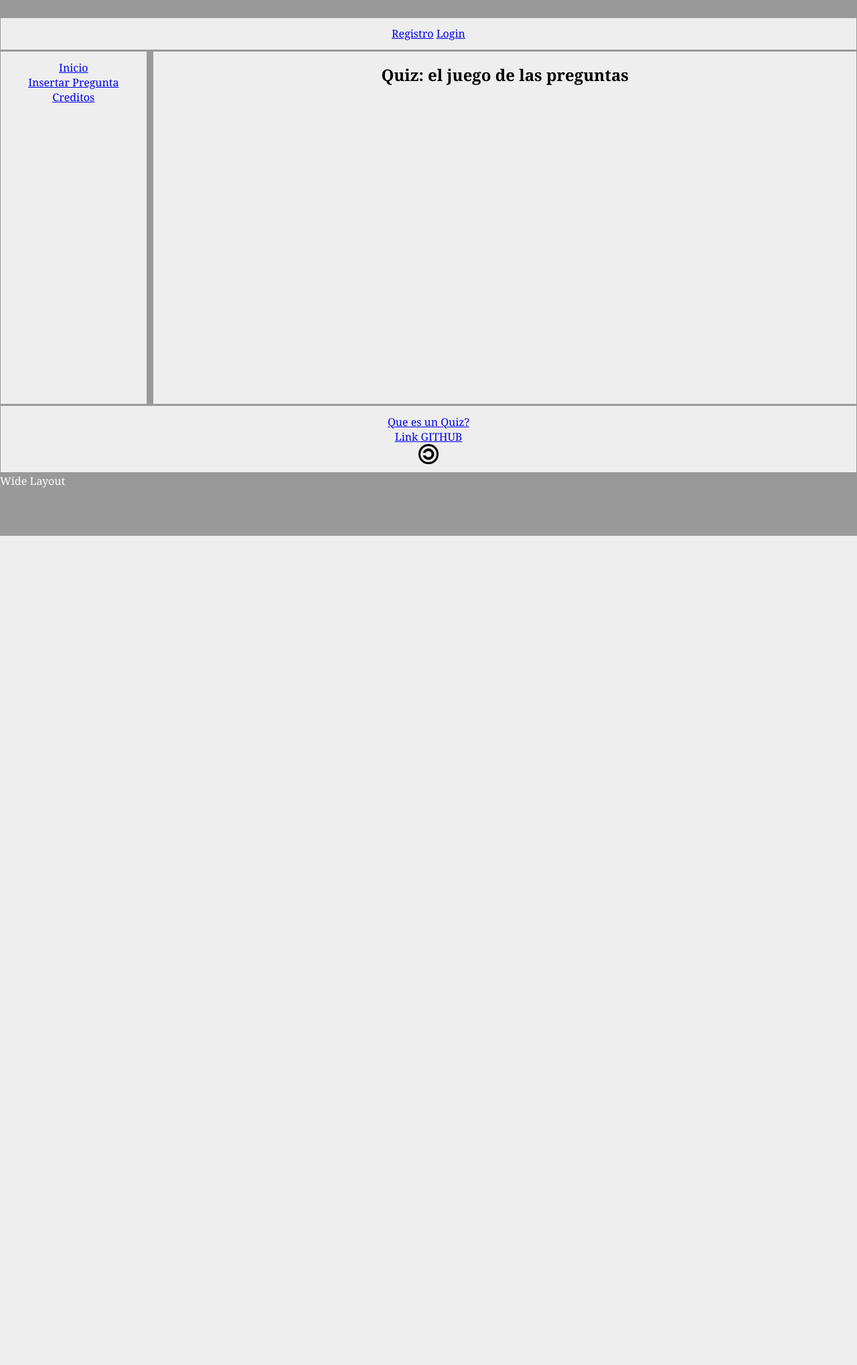
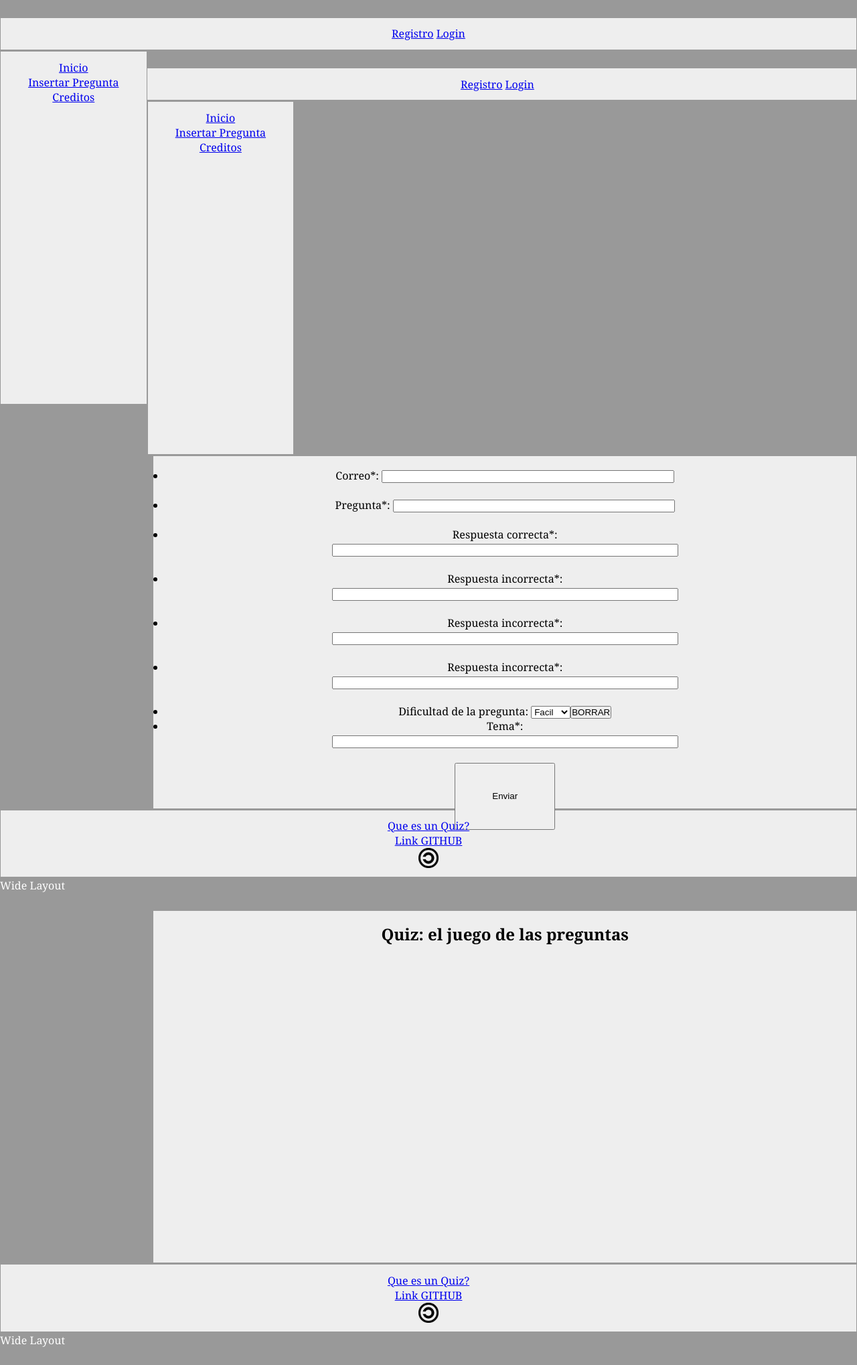
Before and after one commit to asierelursw/SWG19, a PHP site: page /Layout.php in a window 1280 px wide. Shown: the whole page at 67% size. Before the commit the page ends 800 px from the top, so only its background shows below. Run offline with PHP 8.4, Linux system fonts and the light colour scheme.

Commit message:
Arreglos js y finalizacion trabajo

```diff
--- a/js/ValidateFieldsQuestion.js
+++ b/js/ValidateFieldsQuestion.js
@@ -0,0 +1,36 @@
+
+		function validar(){
+            var email = $("#mail").val();
+			var p = $("#pregunta").val();
+            var rc = $("#correcta").val();
+            var rf1 = $("#falsa1").val();
+            var rf2 = $("#falsa2").val();
+            var rf3 = $("#falsa3").val();
+            var tema = $("#tema").val();
+            if(email == "" || p == "" || rc == "" || rf1 == "" || rf2 == "" || rf3 == "" || tema == ""){
+                alert("rellene los campos obligatorios");
+                return false;
+            }
+            if(p.length<10){
+                    alert("Introduzca una pregunta valida");
+                return false;
+            }
+            var teacher = '/^[a-zA-Z]+(.[a-zA-Z]+@ehu.(eus|es)|@ehu.(eus|es))$/';
+            var alumno = '/^[a-zA-Z]+(([0-9]{3})+@ikasle.ehu.(eus|es))$/';
+            if(!(teacher.test(email) || alumno.test(email))){
+                alert("Introduzca un email valido");
+                return false;
+            }
+            //alert("bieen");
+            return true;
+
+        }
+        function Borrar() {
+
+            document.getElementById('mail').value = "";
+            document.getElementById('pregunta').value = "";
+            document.getElementById('correcta').value = "";
+            document.getElementById('falsa1').value = "";
+            document.getElementById('falsa2').value = "";
+            document.getElementById('falsa3').value = "";
+        }
--- a/php/Layout.php
+++ b/php/Layout.php
@@ -5,6 +5,7 @@
 </head>
 <body>
   <?php include '../php/Menus.php' ?>
+  <?php include '../php/QuestionForm.php' ?>
   <section class="main" id="s1">
     <div>
 
--- a/php/Menus.php
+++ b/php/Menus.php
@@ -7,6 +7,6 @@
 </header>
 <nav class='main' id='n1' role='navigation'>
   <span><a href='Layout.php'>Inicio</a></span>
-  <span><a href='enlace a AddQuestion/AddQuestionWithImage'> Insertar Pregunta</a></span>
+  <span><a href='QuestionForm.php'> Insertar Pregunta</a></span>
   <span><a href='Credits.php'>Creditos</a></span>
 </nav>
--- a/php/QuestionForm.php
+++ b/php/QuestionForm.php
@@ -2,14 +2,97 @@
 <html>
 <head>
   <?php include '../html/Head.html'?>
+  <script src = '../js/ValidateFieldsQuestion.js'> </script>
+  <script src= '../js/jquery-3.4.1.min.js'> </script>
 </head>
 <body>
   <?php include '../php/Menus.php' ?>
   <section class="main" id="s1">
     <div>
+	<form id='fquestion' name='fquestion' action= "AddQuestion.php" onsubmit="return validar();">
+ <ul>
+ <center>
+  <li>
+    <label for="mail">Correo*:</label>
+    <input type="email" id="mail" name="user_mail" size= "52">
+  </li>
+  <p>
+  <br/>
+  </p>
+  <li>
+    <label for="pregunta">Pregunta*:</label>
+    <input type="text" id="pregunta" size= "50">
+  </li>
+  <p>
+  <br/>
+  </p>
+  <li>
+    <label for="respuesta">Respuesta correcta*:
+	<br/>
+	</label>
+    <input type="textarea" id="correcta" name="user_message" size="62"> </textarea>
+  </li>
+  <p>
+  <br/>
+  </p>
+  <li>
+    <label for="respuesta">Respuesta incorrecta*:
+	<br/>
+	</label>
+    <input type="textarea" id="falsa1" name="user_message" size="62"> </textarea>
+  </li>
+  <p>
+  <br/>
+  </p>
+  <li>
+    <label for="respuesta">Respuesta incorrecta*:
+	<br/>
+	</label>
+    <input type="textarea" id="falsa2" name="user_message" size="62"> </textarea>
+  </li>
+  <p>
+  <br/>
+  </p>
+ <li>
+    <label for="respuesta">Respuesta incorrecta*:
+	<br/>
+	</label>
+    <input type="textarea" id="falsa3" name="user_message" size="62"></textarea>
+  </li>
+  <p>
+  <br/>
+  </p>
+   <li>
+    <label for="dificultad"> Dificultad de la pregunta:</label>
+	<select name="dificultad">
 
-      Añadir el formulario y los scripts necesarios para que el usuario <br>
-      pueda introducir los datos de una pregunta sin imagen.
+	<option>Facil</option>
+
+	<option>Medio</option>
+
+	<option>Dificil</option>
+	</li>
+	<p>
+	<br/>
+	</p>
+	<p>
+	<input type="reset" value="BORRAR" onclick="Borrar()">
+	</p>
+	<li>
+    <label for="respuesta">Tema*:
+	<br/>
+	</label>
+    <input type="textarea" id="tema" name="user_message" size="62"></textarea>
+  </li>
+</select>
+ </ul>
+
+ <p>
+ <br/>
+ </p>
+ <input type="submit" value="Enviar" id="Enviar" style="height:100px; width:150px">
+ </center>
+</form>
 
     </div>
   </section>
```
Also changed, not shown: php/Credits.php (+9 -1 lines).
